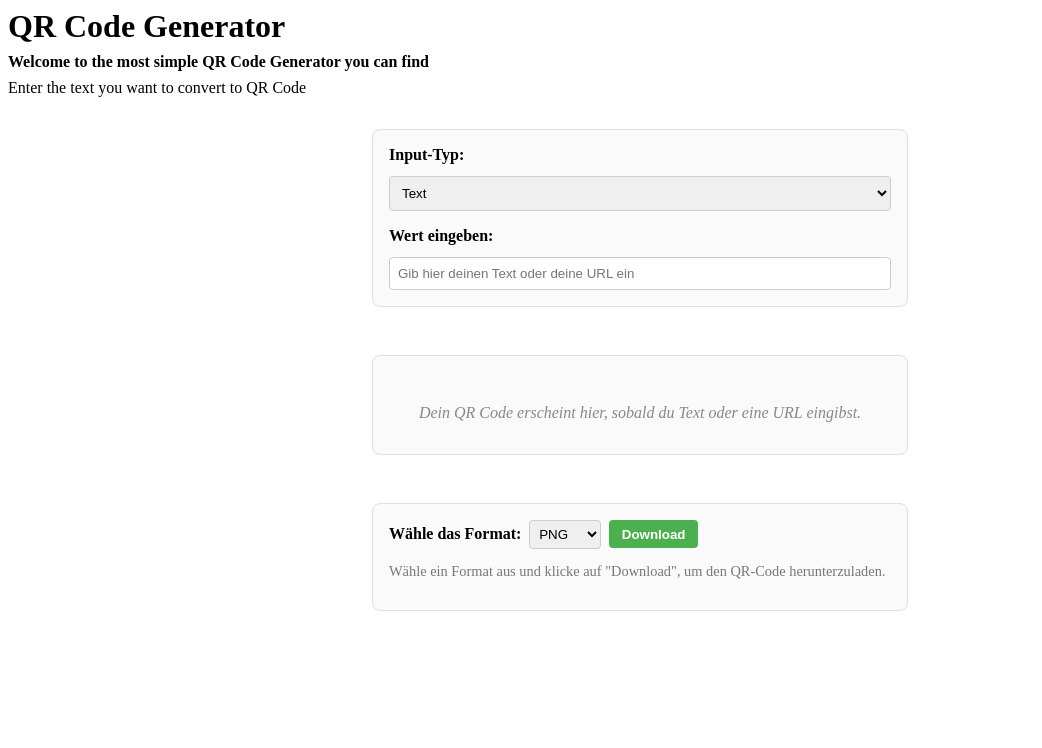
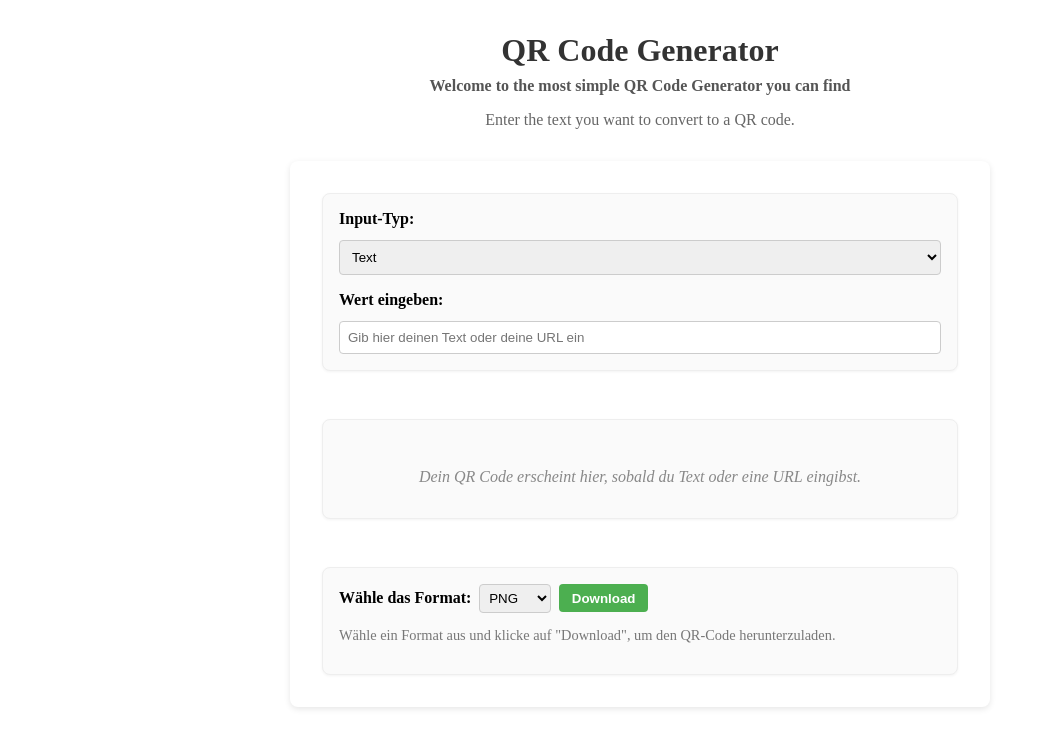
Before and after one commit to JosunLP/qr-code-generator, a Vue app: page / in a window 1280 px wide. Shown: the top 748 px of the page, without its empty margins (0-1042 px from the left). Built offline with nearby package versions, Linux system fonts and the light colour scheme.

Commit message:
füge Unterstützung für E-Mail-Input hinzu und erweitere die Eingabekomponenten

```diff
--- a/src/App.vue
+++ b/src/App.vue
@@ -1,7 +1,8 @@
 <template>
   <h1>QR Code Generator</h1>
   <h4>Welcome to the most simple QR Code Generator you can find</h4>
-  <p>Enter the text you want to convert to QR Code</p>
+  <p>Enter the text you want to convert to a QR code.</p>
+
   <div class="app-container">
     <!-- Eingabekomponente -->
     <QrInput
@@ -21,13 +22,15 @@
 import { ref } from "vue";
 
 const inputValue = ref("");
-const inputType = ref<"text" | "url" | "vcard" | "wifi">("text");
+const inputType = ref<"text" | "url" | "vcard" | "wifi" | "email">("text");
 
 function onInputValueChange(val: string) {
   inputValue.value = val;
 }
 
-function onInputTypeChange(newType: "text" | "url" | "vcard" | "wifi") {
+function onInputTypeChange(
+  newType: "text" | "url" | "vcard" | "wifi" | "email"
+) {
   inputType.value = newType;
 }
 </script>
@@ -51,20 +54,47 @@ export default defineComponent({
 <style lang="scss" scoped>
 @import "./styles/main.scss";
 
+/* Grundlegende Heading-Styles */
+h1 {
+  font-size: 2rem;
+  text-align: center;
+  margin-top: 2rem;
+  margin-bottom: 0.5rem;
+  color: #333;
+}
+
+h4 {
+  text-align: center;
+  margin-bottom: 1rem;
+  color: #555;
+}
+
+p {
+  text-align: center;
+  font-size: 1rem;
+  margin-bottom: 2rem;
+  color: #666;
+}
+
+/* Container für unsere Input-, Preview- und Download-Komponenten */
 .app-container {
   display: flex;
   flex-direction: column;
   gap: 2rem;
   padding: 2rem;
-  max-width: 600px;
+  max-width: 700px;
   margin: 0 auto;
+  background-color: #fff;
+  border-radius: 8px;
+  box-shadow: 0px 2px 6px rgba(0, 0, 0, 0.1);
 
-  /* Einfaches zentrieren und minimaler Style */
+  /* Einheitliches Styling für die Kinder-Komponenten */
   & > * {
-    border: 1px solid #e0e0e0;
+    border: 1px solid #eee;
     border-radius: 8px;
     padding: 1rem;
     background: #fafafa;
+    box-shadow: 0px 1px 3px rgba(0, 0, 0, 0.05);
   }
 }
 </style>
--- a/src/components/QrInput.vue
+++ b/src/components/QrInput.vue
@@ -8,6 +8,7 @@
         <option value="url">URL</option>
         <option value="vcard">vCard</option>
         <option value="wifi">WiFi</option>
+        <option value="email">E-Mail</option>
       </select>
     </div>
 
@@ -25,7 +26,7 @@
 
     <!-- 2) vCard Felder -->
     <div v-else-if="inputType === 'vcard'" class="field-group vcard-fields">
-      <!-- Name -->
+      <!-- Vorname / Nachname -->
       <div>
         <label for="firstName">Vorname</label>
         <input
@@ -103,7 +104,7 @@
         />
       </div>
 
-      <!-- Adresse -->
+      <!-- Adresse: Straße, Stadt, PLZ, Bundesland, Land -->
       <div>
         <label for="street">Straße</label>
         <input
@@ -183,7 +184,6 @@
 
       <div>
         <label for="hidden">Versteckt</label>
-        <!-- Boolean-Check (true/false) -->
         <input
           id="hidden"
           type="checkbox"
@@ -212,20 +212,52 @@
         </select>
       </div>
     </div>
+
+    <!-- 4) E-Mail Felder -->
+    <div v-else-if="inputType === 'email'" class="field-group email-fields">
+      <label for="emailAddress">E-Mail-Adresse</label>
+      <input
+        id="emailAddress"
+        type="email"
+        v-model="emailAddress"
+        @input="emitChanges"
+        placeholder="beispiel@domain.de"
+      />
+
+      <label for="emailSubject">Betreff</label>
+      <input
+        id="emailSubject"
+        type="text"
+        v-model="emailSubject"
+        @input="emitChanges"
+        placeholder="Produkt-Anfrage"
+      />
+
+      <label for="emailBody">Nachricht</label>
+      <textarea
+        id="emailBody"
+        rows="5"
+        v-model="emailBody"
+        @input="emitChanges"
+        placeholder="Hallo, ich interessiere mich für..."
+      ></textarea>
+    </div>
   </div>
 </template>
 
 <script lang="ts" setup>
 import { ref, defineEmits } from "vue";
 
-// Wir erweitern den Typ, sodass "wifi" ebenfalls unterstützt wird.
+// Erweitere den Typ, damit wir alles abdecken
+type InputMode = "text" | "url" | "vcard" | "wifi" | "email";
+
 const emit = defineEmits<{
   (event: "update:inputValue", value: string): void;
-  (event: "update:inputType", type: "text" | "url" | "vcard" | "wifi"): void;
+  (event: "update:inputType", type: InputMode): void;
 }>();
 
 const inputValue = ref("");
-const inputType = ref<"text" | "url" | "vcard" | "wifi">("text");
+const inputType = ref<InputMode>("text");
 
 /** vCard-Felder */
 const firstName = ref("");
@@ -246,10 +278,17 @@ const website = ref("");
 const networkName = ref("");
 const hidden = ref(false);
 const wifiPassword = ref("");
-// "none", "WPA/WPA2", "WEP"
 const encryption = ref<"none" | "WPA/WPA2" | "WEP">("none");
 
-/** vCard-String zusammenbauen */
+/** E-Mail-Felder */
+const emailAddress = ref("");
+const emailSubject = ref("");
+const emailBody = ref("");
+
+/**
+ * 1) vCard-String zusammenbauen
+ *    Version 3.0, Felder aus der Liste.
+ */
 function buildVcardString(): string {
   return `BEGIN:VCARD
 VERSION:3.0
@@ -265,14 +304,10 @@ URL:${website.value}
 END:VCARD`;
 }
 
-/** WiFi-String zusammenbauen
- *  Format (für WPA/WPA2 z.B.):
- *  WIFI:T:WPA;S:MyNetwork;P:MyPass;H:true;;
+/**
+ * 2) WiFi-String (WIFI:T:<TYPE>;S:<SSID>;P:<PASS>;H:true;;)
  */
 function buildWifiString(): string {
-  // Verschlüsselung "none" => T: leer
-  // "WPA/WPA2" => T: WPA
-  // "WEP" => T: WEP
   let type = "";
   if (encryption.value === "WPA/WPA2") {
     type = "WPA";
@@ -280,24 +315,39 @@ function buildWifiString(): string {
     type = "WEP";
   }
 
-  // H: "true", wenn hidden
   const hiddenFlag = hidden.value ? ";H:true" : "";
-  // Passwort nur dann, wenn es auch wirklich existiert
   const pass = wifiPassword.value ? `;P:${wifiPassword.value}` : "";
 
   return `WIFI:T:${type};S:${networkName.value}${pass}${hiddenFlag};;`;
 }
 
-/** emitChanges() wird getriggert, sobald ein Wert geändert wird */
+/**
+ * 3) E-Mail (mailto:someone@example.com?subject=Betreff&body=Nachricht)
+ */
+function buildEmailString(): string {
+  const encSubject = encodeURIComponent(emailSubject.value);
+  const encBody = encodeURIComponent(emailBody.value);
+
+  return `mailto:${emailAddress.value}?subject=${encSubject}&body=${encBody}`;
+}
+
+/**
+ * 4) Hauptmethode, die immer aufgerufen wird,
+ *    sobald Eingaben erfolgen
+ */
 function emitChanges() {
   if (inputType.value === "vcard") {
     emit("update:inputValue", buildVcardString());
   } else if (inputType.value === "wifi") {
     emit("update:inputValue", buildWifiString());
+  } else if (inputType.value === "email") {
+    emit("update:inputValue", buildEmailString());
   } else {
     // "text" oder "url"
     emit("update:inputValue", inputValue.value);
   }
+
+  // Auch den Typ weitergeben
   emit("update:inputType", inputType.value);
 }
 </script>
@@ -325,14 +375,17 @@ export default defineComponent({});
   }
 
   input,
-  select {
+  select,
+  textarea {
     padding: 0.5rem;
     border: 1px solid #ccc;
     border-radius: 4px;
+    resize: vertical;
   }
 
   input:hover,
-  select:hover {
+  select:hover,
+  textarea:hover {
     border-color: #888;
   }
 
@@ -348,7 +401,7 @@ export default defineComponent({});
     }
   }
 
-  /* WiFi-Felder: auch 2-spaltiges Layout, je nach Geschmack */
+  /* WiFi-Felder: auch 2-spaltiges Layout */
   .wifi-fields {
     display: grid;
     grid-template-columns: 1fr 1fr;
@@ -359,5 +412,11 @@ export default defineComponent({});
       flex-direction: column;
     }
   }
+
+  /* E-Mail-Felder: 1-spaltiges Layout */
+  .email-fields {
+    display: flex;
+    flex-direction: column;
+  }
 }
 </style>
--- a/src/components/QrPreview.vue
+++ b/src/components/QrPreview.vue
@@ -15,7 +15,7 @@ import QRCode from "qrcode";
 
 const props = defineProps<{
   inputValue: string;
-  inputType: "text" | "url" | "vcard" | "wifi";
+  inputType: "text" | "url" | "vcard" | "wifi" | "email";
 }>();
 
 const qrCodeData = ref<string>("");
```
